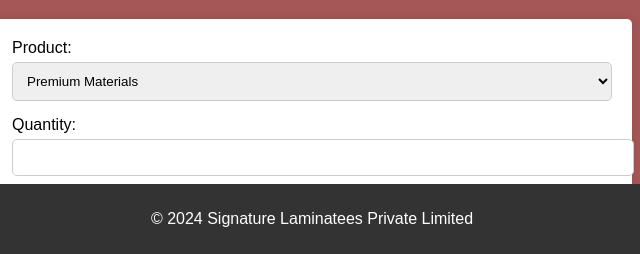
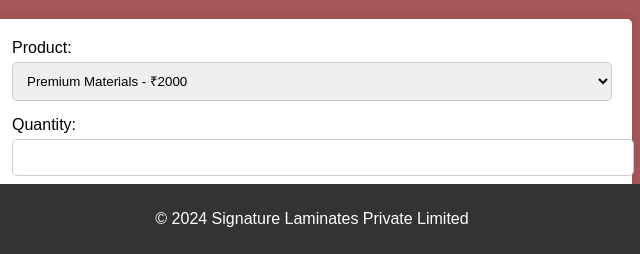
Before and after one commit to NiGhTwAlKeR0626/Laminates, a plain HTML site: page order.html in a window 1280 px wide. Shown: the part 546-800 px from the top of the page, 328-968 px from the left. Drawn offline with Linux system fonts and the light colour scheme.

Commit message:
Update order.html

```diff
--- a/order.html
+++ b/order.html
@@ -23,18 +23,19 @@
                 <h1>Order Form</h1>
                 <form action="order.php" method="post">
                     <label for="product">Product:</label>
+
                     <select id="product" name="product" required>
-                <option value="premium-materials">Premium Materials</option>
-                <option value="wide-range-designs">Wide Range of Designs</option>
-                <option value="scratch-resistant">Scratch and Stain Resistant</option>
-                <option value="easy-maintenance">Easy to Maintain</option>
-                <option value="custom-designs">Custom Designs</option>
-                <option value="high-gloss-matte">High-Gloss and Matte Finishes</option>
-                <option value="moisture-resistant">Moisture Resistant</option>
-                <option value="fire-retardant">Fire Retardant</option>
-                <option value="eco-friendly">Eco-Friendly Options</option>
-                <option value="uv-resistant">UV Resistant</option>
-                <option value="sustainable-choices">Sustainable Choices</option>
+                        <option value="premium-materials">Premium Materials - ₹2000</option>
+                        <option value="wide-range-designs">Wide Range of Designs - ₹2500</option>
+                        <option value="scratch-resistant">Scratch and Stain Resistant - ₹2200</option>
+                        <option value="easy-maintenance">Easy to Maintain - ₹1800</option>
+                        <option value="custom-designs">Custom Designs - ₹3000</option>
+                        <option value="high-gloss-matte">High-Gloss and Matte Finishes - ₹2700</option>
+                        <option value="moisture-resistant">Moisture Resistant - ₹2100</option>
+                        <option value="fire-retardant">Fire Retardant - ₹2800</option>
+                        <option value="eco-friendly">Eco-Friendly Options - ₹2600</option>
+                        <option value="uv-resistant">UV Resistant - ₹2300</option>
+                        <option value="sustainable-choices">Sustainable Choices - ₹2500</option>
                     </select>
 
                     <br>
@@ -55,13 +56,12 @@
                     <textarea id="address" name="address" required></textarea><br>
 
                     <button type="submit" class="button">Place Order</button>
-
                 </form>
             </div>
         </div>
     </main>
     <footer>
-        <p>&copy; 2024 Signature Laminatees Private Limited</p>
+        <p>&copy; 2024 Signature Laminates Private Limited</p>
     </footer>
 </body>
 </html>
```
Lines whose indentation alone changed are shown as unchanged.
